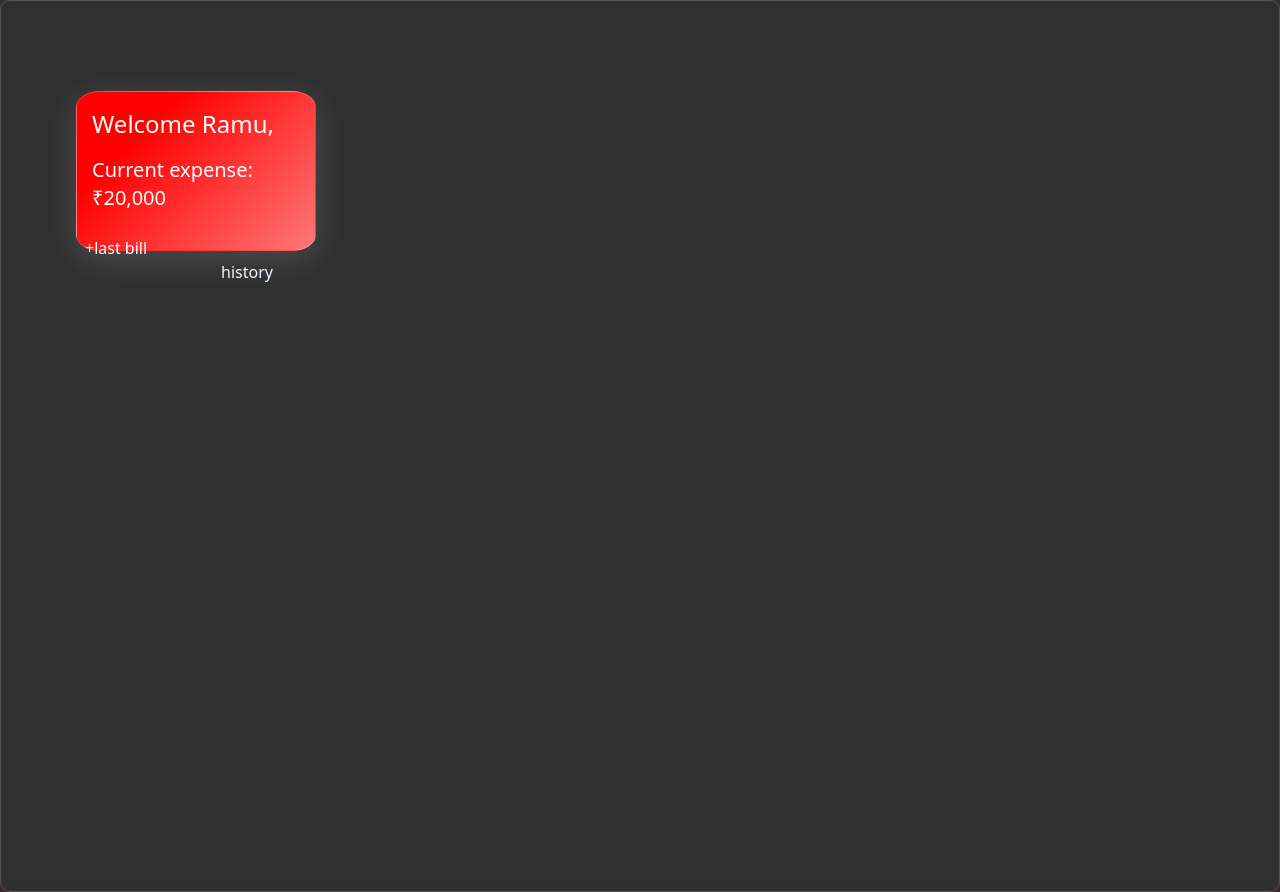
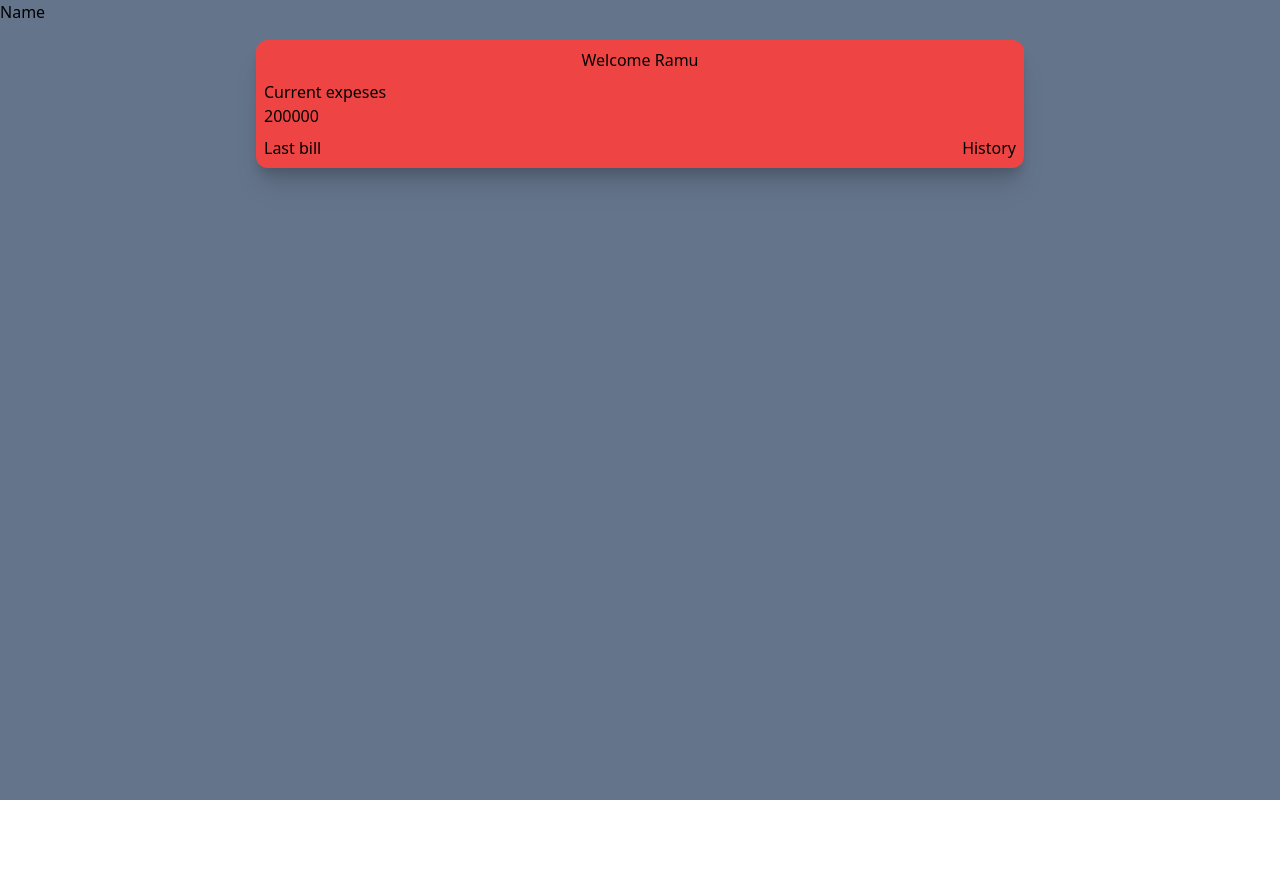
Before and after one commit to Toyashpatil/tiffun, a React (Create React App) app: page / in a window 1280 px wide. After the commit the page ends 800 px from the top, so only its background shows below. Built offline with nearby package versions, Linux system fonts and the light colour scheme.

Commit message:
feat:card

```diff
--- /dev/null
+++ b/src/components/Cards.jsx
@@ -0,0 +1,31 @@
+import React from 'react'
+
+const Cards = () => {
+    return (
+        <div className='bg-red-500 rounded-xl shadow-xl drop-shadow-xl p-2 space-y-2 h-fit flex items-center justify-center w-[60%]'>
+            <div className='w-[100%] flex-col space-y-2 '>
+                <div className='flex items-center justify-center'>
+                    <h1>Welcome Ramu</h1>
+                </div>
+                <div className='flex-col items-center justify-center'>
+                    <div className='flex'>
+                        <h1>Current expeses</h1>
+                    </div>
+                    <div>
+                        <h1>200000</h1>
+                    </div>
+                </div>
+                <div className=' flex gap-4 w-[100%] '>
+                    <div className='w-[100%]'>
+                        <h1>Last bill</h1>
+                    </div>
+                    <div className=' w-[100%] flex items-center justify-end '>
+                        <h1>History</h1>
+                    </div>
+                </div>
+            </div>
+        </div>
+    )
+}
+
+export default Cards
--- a/src/global.css
+++ b/src/global.css
@@ -30,14 +30,6 @@
 -webkit-backdrop-filter: blur( 4px );
 border: 1px solid rgba( 255, 255, 255, 0.18 );
 }
-body{
-    background: rgba( 27, 26, 26, 0.9 );
-box-shadow: 0 8px 32px 0 rgba(106, 17, 20, 0.37);
-backdrop-filter: blur( 4px );
--webkit-backdrop-filter: blur( 4px );
-border-radius: 10px;
-border: 1px solid rgba( 255, 255, 255, 0.18 );
-}
 .page{
     height: 100vh;
 }
--- a/src/pages/Home.jsx
+++ b/src/pages/Home.jsx
@@ -1,24 +1,19 @@
 import React from 'react'
+import Cards from '../components/Cards'
 
 const Home = () => {
   return (
-   <div className="page">
-    <div className="card">
-        <div className='your-name text-2xl '>
-            <h1>Welcome Ramu,</h1>
-            </div>
-            <div className='expense text-xl'>
-             Current expense:<br></br>
-             ₹20,000
-            </div>
-            <div className="add-items">
-                <button className='items'>+last bill</button>
-                <button className='history'>history</button>
-            </div>
-            </div>
+    <div className='flex items-start space-y-4 justify-center bg-slate-500 h-[100vh] w-[100vw] overflow-hidden '>
+      <div className='space-y-4'>
+        <div >
+          Name
+        </div>
+        <div className='w-[100vw] flex items-center justify-center '>
+          <Cards />
+        </div>
+      </div>
+
     </div>
-
-
   )
 }
 
```
Also changed, not shown: firebase.json.
